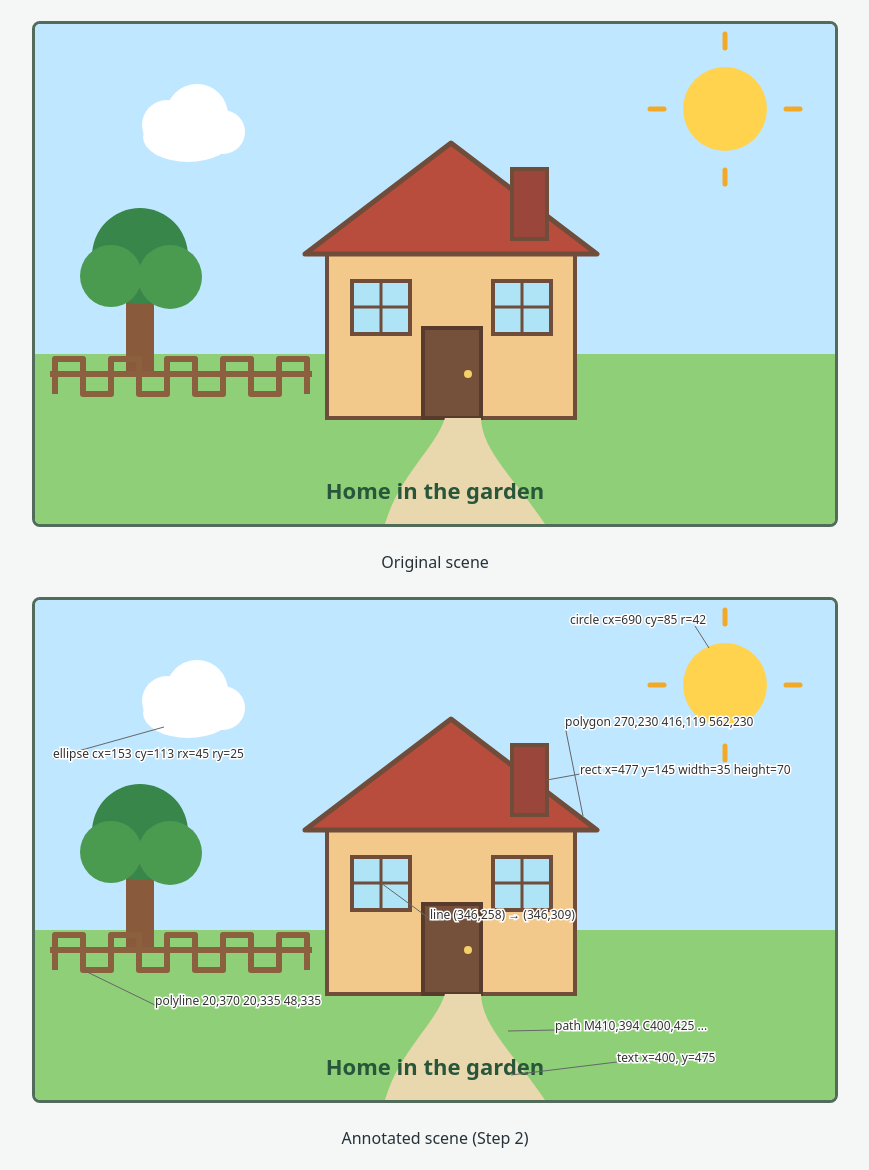
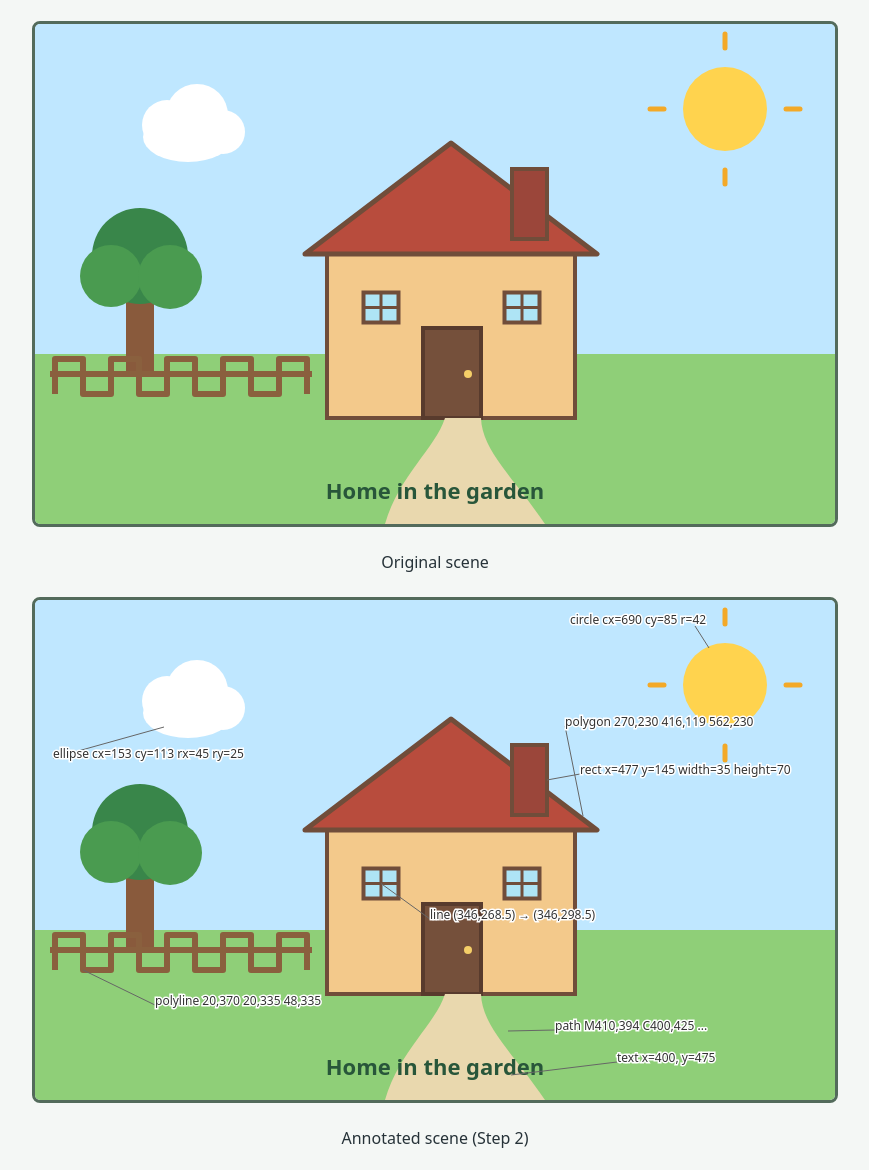
Before and after one commit to Lee-1838/T04-1, a plain HTML site: page index.html in a window 1280 px wide. Shown: the part 99-1269 px from the top of the page, without its empty margins (205-1074 px from the left). Drawn offline with Linux system fonts and the light colour scheme.

Commit message:
Update index.html
adjust window size and position

```diff
--- a/index.html
+++ b/index.html
@@ -133,7 +133,7 @@
 <body>
   <h1>T04 – SVG House &amp; Garden</h1>
   <figure id="scene-original">
-  <svg viewBox="0 0 800 500" role="img" aria-labelledby="scene-title scene-desc" xmlns="http://www.w3.org/2000/svg">
+  <svg id="scene-original" viewBox="0 0 800 500" role="img" aria-labelledby="scene-title scene-desc" xmlns="http://www.w3.org/2000/svg">
     <title id="scene-title">A house and garden on a sunny day</title>
     <desc id="scene-desc">A red-roofed house with a chimney and two windows sits in a green garden. A sun and cloud shine above, with a tree, fence, and curved path nearby.</desc>
 
@@ -166,12 +166,12 @@
     <rect x="477" y="145" width="35" height="70" fill="#9b463a" stroke="#704d3a" stroke-width="4"/>
     <rect x="388" y="304" width="58" height="90" fill="#75503b" stroke="#583b2d" stroke-width="4"/>
     <circle cx="433" cy="350" r="4" fill="#f5cf68"/>
-    <rect x="317" y="257" width="58" height="53" fill="#aee4f5" stroke="#704d3a" stroke-width="4"/>
-    <line x1="346" y1="258" x2="346" y2="309" stroke="#704d3a" stroke-width="3"/>
-    <line x1="318" y1="283" x2="374" y2="283" stroke="#704d3a" stroke-width="3"/>
-    <rect x="458" y="257" width="58" height="53" fill="#aee4f5" stroke="#704d3a" stroke-width="4"/>
-    <line x1="487" y1="258" x2="487" y2="309" stroke="#704d3a" stroke-width="3"/>
-    <line x1="459" y1="283" x2="515" y2="283" stroke="#704d3a" stroke-width="3"/>
+    <rect x="328.5" y="268.5" width="35" height="30" fill="#aee4f5" stroke="#704d3a" stroke-width="4"/>
+    <line x1="346" y1="268.5" x2="346" y2="298.5" stroke="#704d3a" stroke-width="3"/>
+    <line x1="328.5" y1="283.5" x2="363.5" y2="283.5" stroke="#704d3a" stroke-width="3"/>
+    <rect x="469.5" y="268.5" width="35" height="30" fill="#aee4f5" stroke="#704d3a" stroke-width="4"/>
+    <line x1="487" y1="268.5" x2="487" y2="298.5" stroke="#704d3a" stroke-width="3"/>
+    <line x1="469.5" y1="283.5" x2="504.5" y2="283.5" stroke="#704d3a" stroke-width="3"/>
 
     <!-- Curved garden path -->
     <path d="M 410 394 C 400 425, 365 450, 350 500 L 510 500 C 480 455, 447 427, 446 394 Z" fill="#e9d8ae"/>
@@ -219,12 +219,12 @@
     <rect x="477" y="145" width="35" height="70" fill="#9b463a" stroke="#704d3a" stroke-width="4"/>
     <rect x="388" y="304" width="58" height="90" fill="#75503b" stroke="#583b2d" stroke-width="4"/>
     <circle cx="433" cy="350" r="4" fill="#f5cf68"/>
-    <rect x="317" y="257" width="58" height="53" fill="#aee4f5" stroke="#704d3a" stroke-width="4"/>
-    <line x1="346" y1="258" x2="346" y2="309" stroke="#704d3a" stroke-width="3"/>
-    <line x1="318" y1="283" x2="374" y2="283" stroke="#704d3a" stroke-width="3"/>
-    <rect x="458" y="257" width="58" height="53" fill="#aee4f5" stroke="#704d3a" stroke-width="4"/>
-    <line x1="487" y1="258" x2="487" y2="309" stroke="#704d3a" stroke-width="3"/>
-    <line x1="459" y1="283" x2="515" y2="283" stroke="#704d3a" stroke-width="3"/>
+    <rect x="328.5" y="268.5" width="35" height="30" fill="#aee4f5" stroke="#704d3a" stroke-width="4"/>
+    <line x1="346" y1="268.5" x2="346" y2="298.5" stroke="#704d3a" stroke-width="3"/>
+    <line x1="328.5" y1="283.5" x2="363.5" y2="283.5" stroke="#704d3a" stroke-width="3"/>
+    <rect x="469.5" y="268.5" width="35" height="30" fill="#aee4f5" stroke="#704d3a" stroke-width="4"/>
+    <line x1="487" y1="268.5" x2="487" y2="298.5" stroke="#704d3a" stroke-width="3"/>
+    <line x1="469.5" y1="283.5" x2="504.5" y2="283.5" stroke="#704d3a" stroke-width="3"/>
 
     <!-- Curved garden path -->
     <path d="M 410 394 C 400 425, 365 450, 350 500 L 510 500 C 480 455, 447 427, 446 394 Z" fill="#e9d8ae"/>
@@ -240,7 +240,7 @@
         <line x1="660" y1="26" x2="674" y2="48"/>
         <line x1="18" y1="158" x2="129" y2="127"/>
         <line x1="545" y1="174" x2="512" y2="180"/>
-        <line x1="395" y1="319" x2="346" y2="283"/>
+        <line x1="395" y1="319" x2="346" y2="283.5"/>
         <line x1="120" y1="405" x2="48" y2="370"/>
         <line x1="530" y1="126" x2="548" y2="216"/>
         <line x1="520" y1="430" x2="473" y2="431"/>
@@ -250,7 +250,7 @@
         <text x="535" y="24">circle cx=690 cy=85 r=42</text>
         <text x="18" y="158">ellipse cx=153 cy=113 rx=45 ry=25</text>
         <text x="545" y="174">rect x=477 y=145 width=35 height=70</text>
-        <text x="395" y="319">line (346,258) → (346,309)</text>
+        <text x="395" y="319">line (346,268.5) → (346,298.5)</text>
         <text x="120" y="405">polyline 20,370 20,335 48,335</text>
         <text x="530" y="126">polygon 270,230 416,119 562,230</text>
         <text x="520" y="430">path M410,394 C400,425 ...</text>
@@ -301,12 +301,12 @@
       <ellipse class="smoke" cx="500" cy="108" rx="14" ry="8"/>
       <rect x="388" y="304" width="58" height="90" fill="#69432f" stroke="#3f2a1e" stroke-width="4"/>
       <circle cx="433" cy="350" r="4" fill="#f5cf68"/>
-      <rect class="window" x="317" y="257" width="58" height="53"/>
-      <line class="window-detail" x1="346" y1="258" x2="346" y2="309"/>
-      <line class="window-detail" x1="318" y1="283" x2="374" y2="283"/>
-      <rect class="window" x="458" y="257" width="58" height="53"/>
-      <line class="window-detail" x1="487" y1="258" x2="487" y2="309"/>
-      <line class="window-detail" x1="459" y1="283" x2="515" y2="283"/>
+      <rect class="window" x="328.5" y="268.5" width="35" height="30"/>
+      <line class="window-detail" x1="346" y1="268.5" x2="346" y2="298.5"/>
+      <line class="window-detail" x1="328.5" y1="283.5" x2="363.5" y2="283.5"/>
+      <rect class="window" x="469.5" y="268.5" width="35" height="30"/>
+      <line class="window-detail" x1="487" y1="268.5" x2="487" y2="298.5"/>
+      <line class="window-detail" x1="469.5" y1="283.5" x2="504.5" y2="283.5"/>
     </g>
 
     <!-- Existing garden path and added curved stone walk lead to the shifted door. -->
@@ -371,8 +371,8 @@
     <rect x="388" y="304" width="58" height="90" fill="#75503b" stroke="#583b2d" stroke-width="4"/>
     <circle cx="433" cy="350" r="4" fill="#f5cf68"/>
     <!-- Translate to the original window positions; reuse one grouped frame and mullion design. -->
-    <use href="#window" transform="translate(317 257)"/>
-    <use href="#window" transform="translate(458 257)"/>
+    <use href="#window" transform="translate(328.5 268.5)"/>
+    <use href="#window" transform="translate(469.5 268.5)"/>
 
     <!-- Curved garden path -->
     <path d="M 410 394 C 400 425, 365 450, 350 500 L 510 500 C 480 455, 447 427, 446 394 Z" fill="#e9d8ae"/>
```
